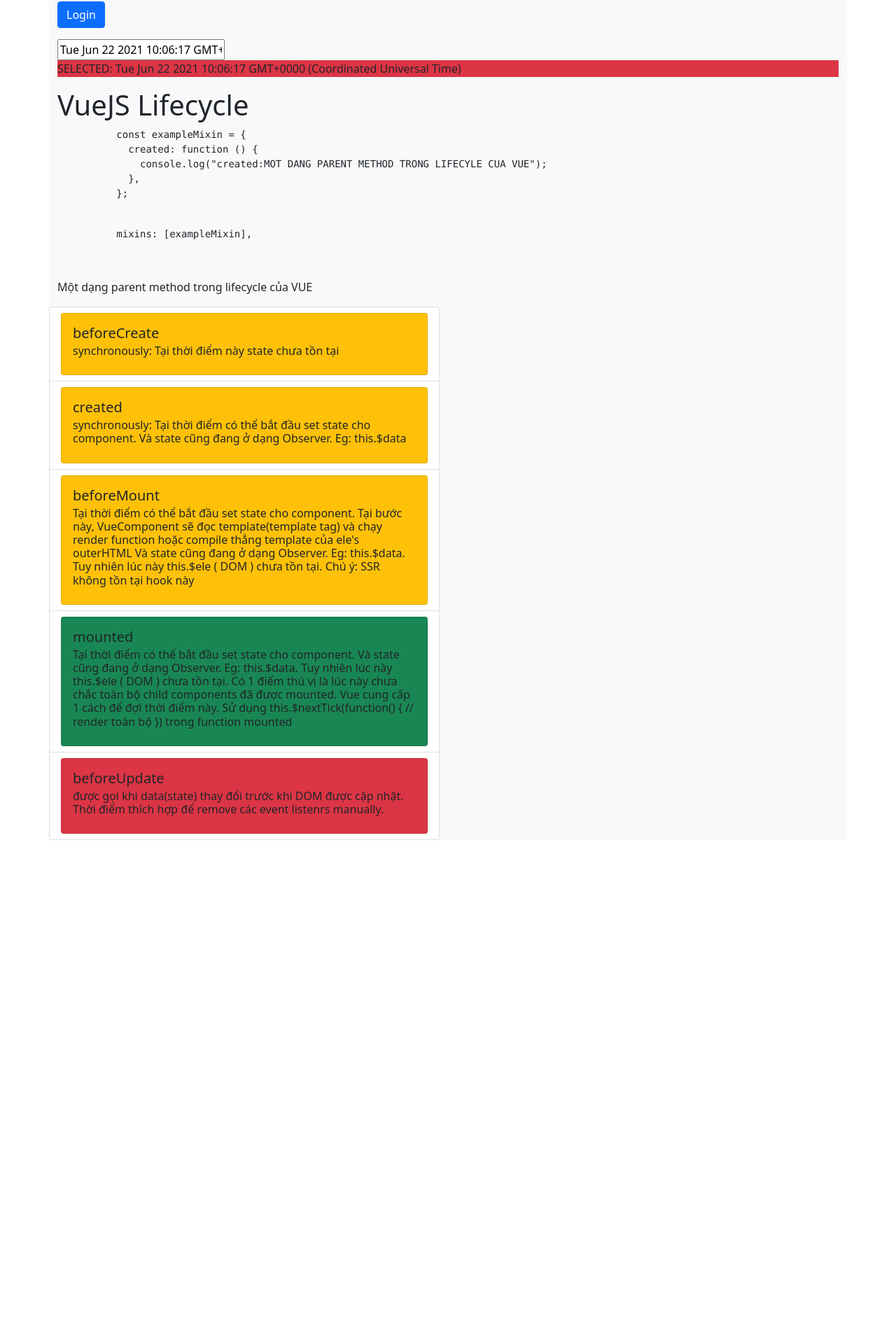
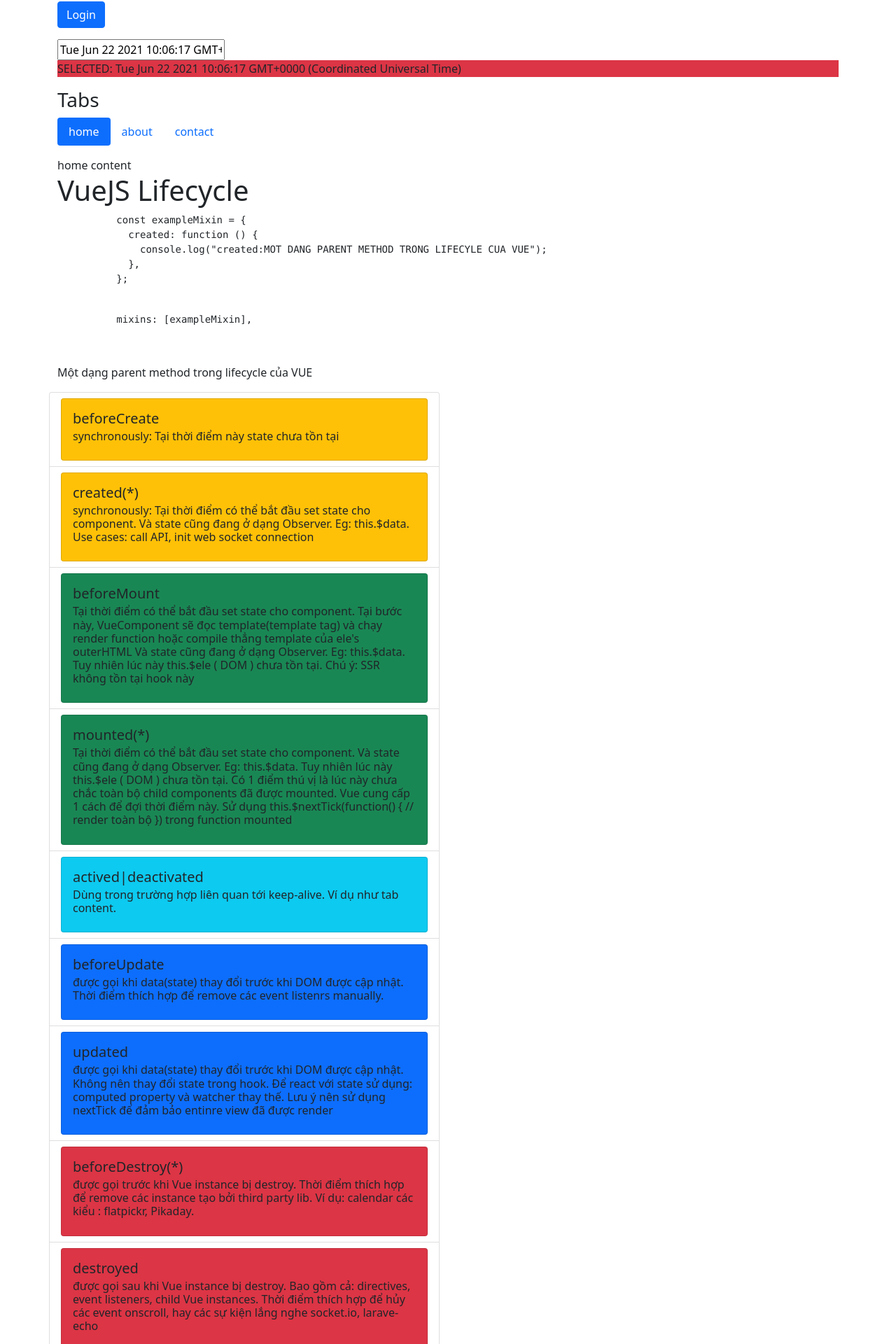
Before and after one commit to misostack/vuejs-zero-to-hero, a Vue app: page / in a window 1280 px wide. Shown: the part 118-2038 px from the top of the page at 70% size. Before the commit the page ends 1318 px from the top, so only its background shows below. Built offline with nearby package versions, Linux system fonts and the light colour scheme.

Commit message:
VueJS lifecycle

```diff
--- a/src/views/Home.vue
+++ b/src/views/Home.vue
@@ -5,6 +5,40 @@
     <p><button @click="doLogin" class="btn btn-primary">Login</button></p>
     <input v-model="selectedDate" type="text" ref="flatpickr" />
     <p class="bg-danger">SELECTED: {{ selectedDate }}</p>
+    <h3>Tabs</h3>
+    <ul
+      v-if="tabs.length > 0"
+      class="nav nav-pills mb-3"
+      id="pills-tab"
+      role="tablist"
+    >
+      <li
+        v-for="tab in tabs"
+        :key="tab.name"
+        class="nav-item"
+        role="presentation"
+      >
+        <button
+          class="nav-link"
+          v-on:click="activeTab = tab.name"
+          :class="{ active: activeTab === tab.name }"
+          :id="'pills-' + tab.name + '-tab'"
+          data-bs-toggle="pill"
+          v-bind:data-bs-target="'#pills-' + tab.name"
+          type="button"
+          role="tab"
+          v-bind:aria-controls="'pills-' + tab.name"
+          aria-selected="true"
+        >
+          {{ tab.title }}
+        </button>
+      </li>
+    </ul>
+    <div class="tab-content" id="pills-tabContent">
+      <keep-alive>
+        <tab-content :tab-content="currentTabComponent" />
+      </keep-alive>
+    </div>
     <div class="row">
       <h1>VueJS Lifecycle</h1>
       <blockquote>
@@ -43,6 +77,39 @@
 // @ is an alias to /src
 // import HelloWorld from "@/components/HelloWorld.vue";
 import flatpickr from "flatpickr";
+import Vue from "vue";
+
+const TabContent = Vue.component("tab-content", {
+  template: "<div>{{tabContent}}</div>",
+  props: ["tabContent"],
+  created: function () {
+    console.error("tab-content:created");
+  },
+  mounted: function () {
+    console.error("tab-content:mounted");
+  },
+  updated: function () {
+    console.error("tab-content:updated");
+  },
+  activated: function () {
+    console.error("tab-content:ACTIVATED .......");
+  },
+  deactivated: function () {
+    console.error("tab-content:DEACTIVATED .......");
+  },
+  destroyed: function () {
+    console.error("tab-content:DESTROYED .......");
+  },
+  watch: {
+    tabContent: function (current, prev) {
+      console.error(
+        "tab-content:tabContent",
+        `current:${current}`,
+        `prev:${prev}`
+      );
+    },
+  },
+});
 
 const exampleMixin = {
   created: function () {
@@ -61,6 +128,7 @@
 export default {
   name: "Home",
   components: {
+    TabContent,
     // HelloWorld,
   },
   mixins: [exampleMixin],
@@ -83,8 +151,8 @@
   },
   mounted() {
     console.log("mounted:", this.$el);
-    this.$el.classList.add("bg-light");
-    flatpickr(this.$refs["flatpickr"], {
+    // this.$el.classList.add("bg-light");
+    let theDayPicker = flatpickr(this.$refs["flatpickr"], {
       defaultDate: this.selectedDate,
       minDate: new Date(),
     });
@@ -92,11 +160,19 @@
     this.$nextTick(function () {
       console.error("Chac chan toan bo child components da duoc mount");
     });
+
+    // the right one should be
+    this.$once("hook:beforeDestroy", function () {
+      theDayPicker.destroy();
+    });
   },
   computed: {
     getUser() {
       const { user } = this.$store.state;
       return user ? user : this.user;
+    },
+    currentTabComponent() {
+      return this.tabs.filter((t) => t.name === this.activeTab)[0].content;
     },
   },
   watch: {
@@ -105,6 +181,20 @@
     },
   },
   beforeUpdate: function () {},
+  updated: function () {
+    this.$nextTick(function () {
+      // close loading
+      console.error("updated.........");
+    });
+  },
+  beforeDestroy: function () {
+    // not good
+    console.error("cleanup things");
+    // this.flatpickr.destroy();
+  },
+  destroyed: function () {
+    console.error("all destroyed: directives, event listeners, child");
+  },
   // state
   data() {
     console.log("1st");
@@ -112,6 +202,25 @@
       appName: process.env.VUE_APP_NAME,
       user: null,
       selectedDate: new Date(),
+      flatpickr: null,
+      tabs: [
+        {
+          name: "home",
+          title: "home",
+          content: "home content",
+        },
+        {
+          name: "about",
+          title: "about",
+          content: "about content",
+        },
+        {
+          name: "contact",
+          title: "contact",
+          content: "contact content",
+        },
+      ],
+      activeTab: "home",
       phases: [
         {
           name: "beforeCreate",
@@ -120,9 +229,10 @@
           cls: "bg-warning",
         },
         {
-          name: "created",
-          description:
-            "synchronously: Tại thời điểm có thể bắt đầu set state cho component. Và state cũng đang ở dạng Observer. Eg: this.$data",
+          name: "created(*)",
+          description: `synchronously: Tại thời điểm có thể bắt đầu set state cho component. Và state cũng đang ở dạng Observer. Eg: this.$data.
+             Use cases: call API, init web socket connection
+            `,
           meta: [],
           cls: "bg-warning",
         },
@@ -136,10 +246,10 @@
             Chú ý: SSR không tồn tại hook này
             `,
           meta: [],
-          cls: "bg-warning",
+          cls: "bg-success",
         },
         {
-          name: "mounted",
+          name: "mounted(*)",
           description: `Tại thời điểm có thể bắt đầu set state cho component. Và state cũng đang ở dạng Observer. Eg: this.$data.\n
             Tuy nhiên lúc này this.$ele ( DOM ) chưa tồn tại.
             Có 1 điểm thú vị là lúc này chưa chắc toàn bộ child components đã được mounted.
@@ -150,9 +260,46 @@
           cls: "bg-success",
         },
         {
+          name: "actived|deactivated",
+          description: `Dùng trong trường hợp liên quan tới keep-alive.
+          Ví dụ như tab content.
+            `,
+          meta: [],
+          cls: "bg-info",
+        },
+        {
           name: "beforeUpdate",
           description: `được gọi khi data(state) thay đổi trước khi DOM được cập nhật.
           Thời điểm thích hợp để remove các event listenrs manually.
+            `,
+          meta: [],
+          cls: "bg-primary",
+        },
+        {
+          name: "updated",
+          description: `được gọi khi data(state) thay đổi trước khi DOM được cập nhật.
+          Không nên thay đổi state trong hook. Để react với state sử dụng:
+          computed property và watcher thay thế. Lưu ý nên sử dụng nextTick để đảm bảo
+          entinre view đã được render
+            `,
+          meta: [],
+          cls: "bg-primary",
+        },
+        {
+          name: "beforeDestroy(*)",
+          description: `được gọi trước khi Vue instance bị destroy.
+          Thời điểm thích hợp để remove các instance tạo bởi third party lib.
+          Ví dụ: calendar các kiểu : flatpickr, Pikaday.
+            `,
+          meta: [],
+          cls: "bg-danger",
+        },
+        {
+          name: "destroyed",
+          description: `được gọi sau khi Vue instance bị destroy.
+          Bao gồm cả: directives, event listeners, child Vue instances.
+          Thời điểm thích hợp để hủy các event
+          onscroll, hay các sự kiện lắng nghe socket.io, larave-echo
             `,
           meta: [],
           cls: "bg-danger",
--- a/vue.config.js
+++ b/vue.config.js
@@ -1,4 +1,5 @@
 module.exports = {
+  runtimeCompiler: true,
   configureWebpack: {
     devtool: "source-map",
   },
```
